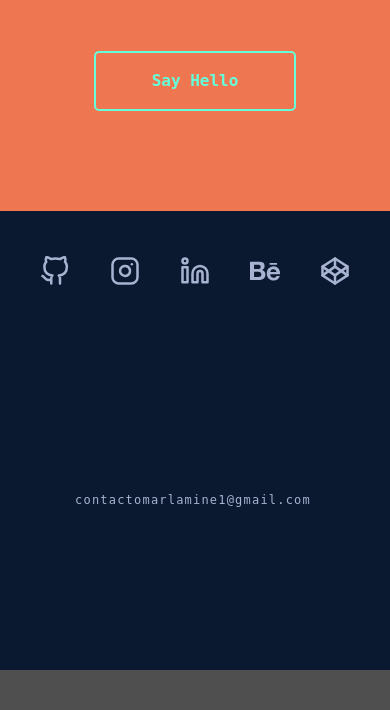
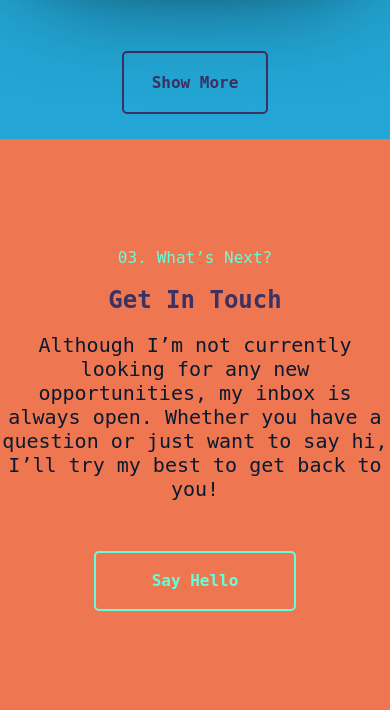
Before and after one commit to omarlamin01/omarlamin01.github.io, a PHP site: page / in a window 390 px wide; the page is wider, and only the part inside the window is pictured. Shown: the part 4309-5019 px from the top of that part. Before the commit the page ends 4979 px from the top of that part, so only its background shows below. Run offline with PHP 8.4, Linux system fonts and the light colour scheme.

Commit message:
making footer & body responsive

```diff
--- a/index.php
+++ b/index.php
@@ -32,6 +32,11 @@ require "import_setting.php";
                     <title>CV</title>
                     <a href="res/lamine-omar-cv.pdf">Resume</a>
                 </button>
+            </div>
+            <div class="toggle menu">
+                <div class="one"></div>
+                <div class="two"></div>
+                <div class="three"></div>
             </div>
         </nav>
         <div class="hello">
@@ -122,7 +127,9 @@ require "import_setting.php";
                     </a>
                 </div>
             </div>
-            <a id="show-link" href="https://www.newline.co/courses/build-a-spotify-connected-app" aria-label="Course Link" rel="noopener noreferrer" target="_blank">Show More</a>
+            <div id="show-link">
+            <a href="https://www.newline.co/courses/build-a-spotify-connected-app" aria-label="Course Link" rel="noopener noreferrer" target="_blank">Show More</a>
+            </div>
         </div>
     </section>
 
--- a/styles/style.css
+++ b/styles/style.css
@@ -123,6 +123,10 @@ header button a {
     font-size: 20px;
     font-family: var(--main-font);
     color: var(--main-color-1);
+}
+
+.toggle {
+    display: none;
 }
 
 /* Sides links */
@@ -301,9 +305,8 @@ h3 {
 /*--------------------------------------------*/
 
 section .container {
-    max-width: 900px;
     padding: 100px 0;
-    margin: 0 auto;
+    margin: 0 80px;
 }
 
 section p {
@@ -347,6 +350,8 @@ section a {
 
 #work {
     background-color: var(--main-color-5);
+    height: auto;
+    min-height: 100vh;
 }
 
 #contact {
@@ -463,7 +468,7 @@ section a {
 }
 
 .card {
-    font-family: 'Heebo';
+    font-family: var(--main-font);
     --bg-filter-opacity: 0.5;
     background-image: linear-gradient(rgba(0, 0, 0, var(--bg-filter-opacity)), rgba(0, 0, 0, var(--bg-filter-opacity))), var(--bg-img);
     height: 18em;
@@ -572,15 +577,22 @@ section a {
 }
 
 #work #show-link {
+    display: flex;
+    align-items: center;
+    justify-content: center;
+}
+
+#work #show-link a {
     padding: 1.25rem 1.75rem;
-    border: 2px solid var(--main-color-1);
+    color: #3c3163;
+    font-weight: bolder;
+    border: 2px solid #3c3163;
     border-radius: 5px;
-    margin-top: 25px;
     background-color: transparent;
 }
 
-#work #show-link:hover {
-    background-color: var(--main-color-1);
+#work #show-link a:hover {
+    background-color: #3c3163;
     color: var(--main-color-5);
 }
 
@@ -619,6 +631,12 @@ section a {
         height: auto;
         z-index: 1;
         transform: rotate(-90deg);
+    }
+
+    .right:hover .email a {
+        color: white;
+        font-size: 12px;
+        line-height: 18px;
     }
 
     .email {
@@ -698,20 +716,26 @@ section a {
         width: 30px;
         height: 30px;
     }
-}
 
-@media screen and (max-width: 900px) {
     .cards-wrapper {
         grid-template-columns: 1fr;
     }
 
-    .info {
+    .card-grid-space {
+        display: flex;
+        flex-direction: column;
+        align-items: center;
         justify-content: center;
     }
 
     .card-grid-space .num {
         margin-left: 0;
         text-align: center;
+    }
+
+    /*    */
+    .toggle {
+        display: block;
     }
 }
 
```
